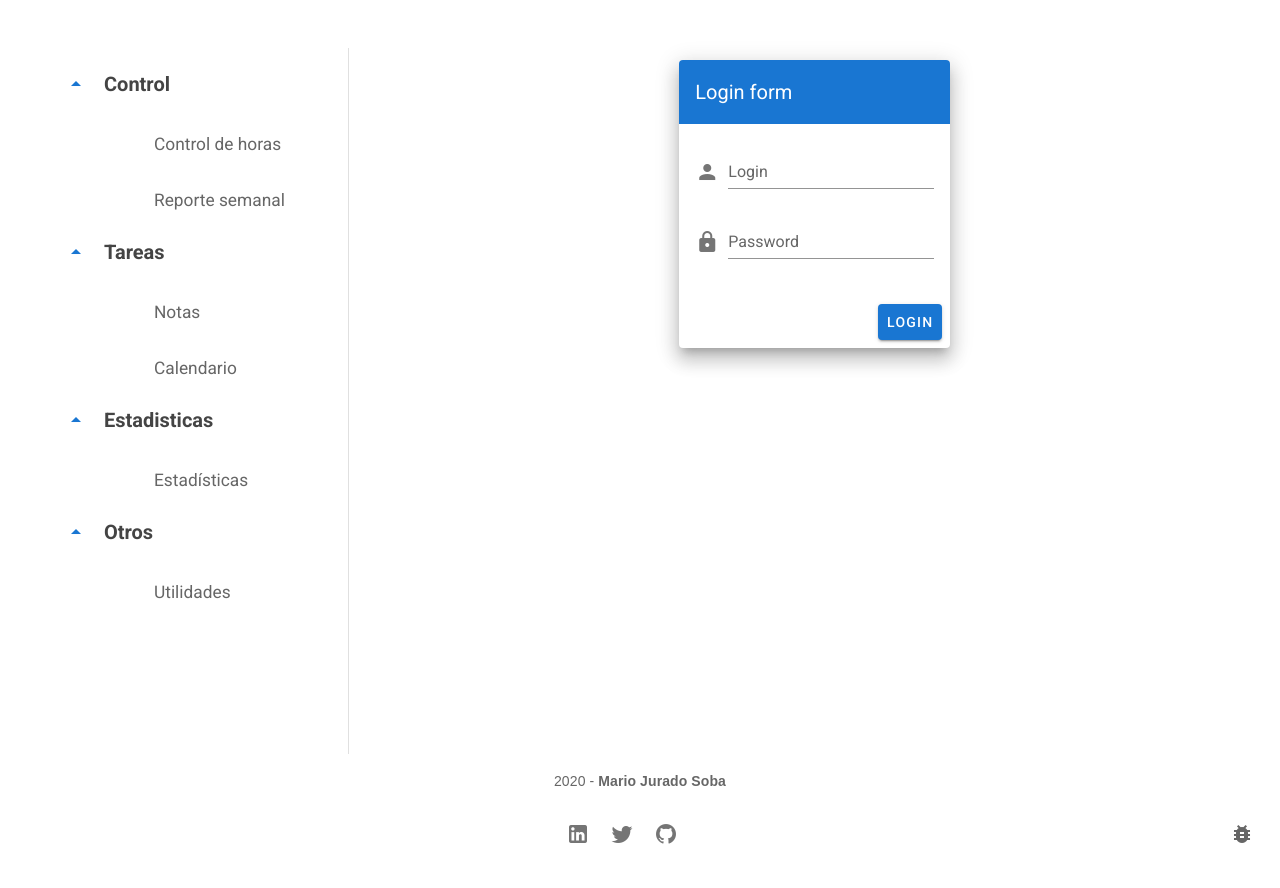
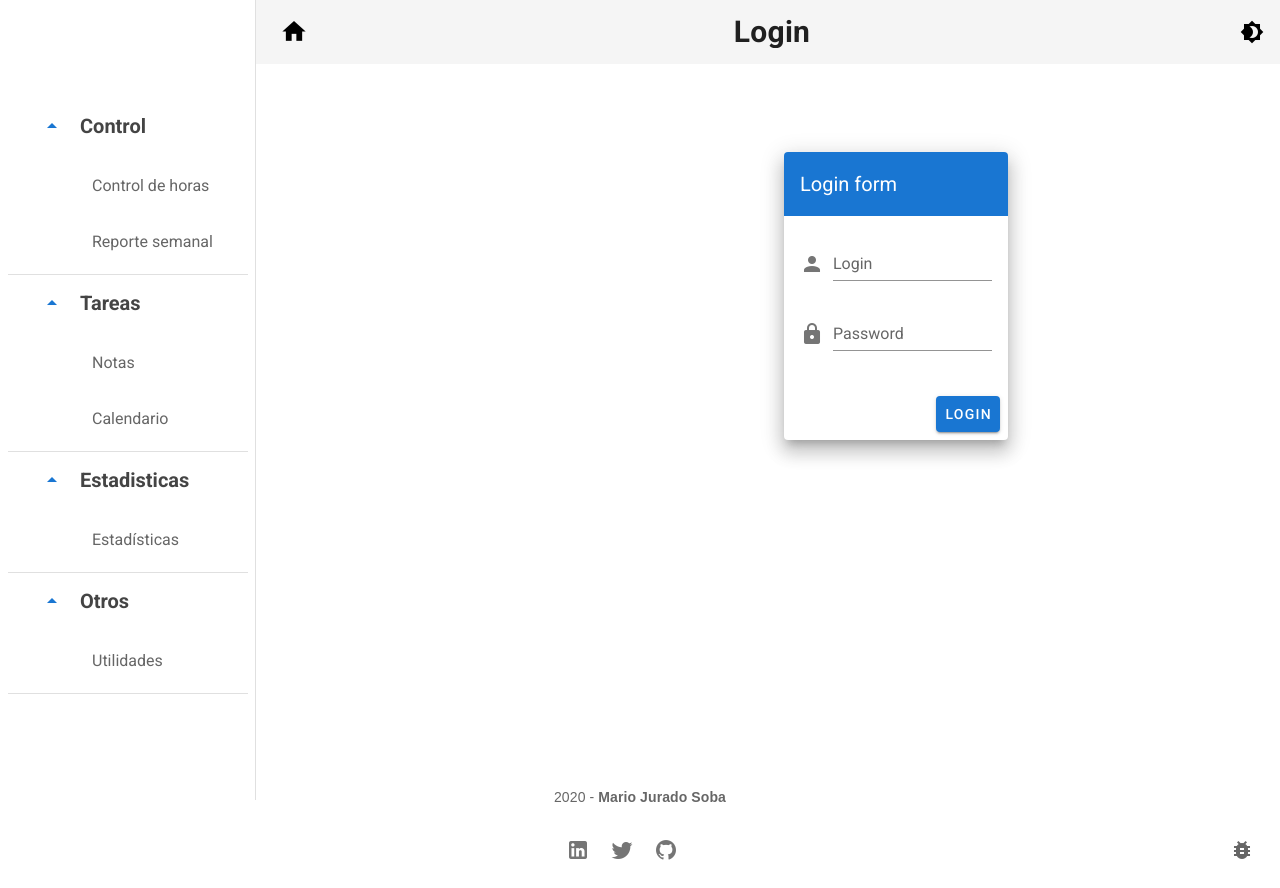
Before and after one commit to Mario2403/UtilsWeb, a Vue app in the folder front-end/: page /#/login in a window 1280 px wide. Built offline with nearby package versions, Linux system fonts and the light colour scheme.

Commit message:
Nuevo menu lateral y barra superior

```diff
--- a/front-end/src/App.vue
+++ b/front-end/src/App.vue
@@ -1,62 +1,73 @@
 <template>
-<div >
+  <div :class="$vuetify.theme.dark ? 'back-dark' : 'back-light'">
     <title>UtilsWeb</title>
     <v-container>
       <v-layout justify-center>
-                <v-flex class="">
+        <v-flex class>
+          <v-app>
+            <v-app-bar app elevation="0">
+              <router-link :to="{name: 'Home'}">
+                <v-btn icon large>
+                  <v-icon :color="darkMode ? '#FFFFFF' : '#000000' ">mdi-home</v-icon>
+                </v-btn>
+              </router-link>
+              <v-spacer />
+              <v-toolbar-title class="title">
+                <h2>{{ this.$route.name }}</h2>
+              </v-toolbar-title>
 
-    <v-app>
-      <v-container >
-        <v-row class = "d-flex" no-gutters>
-          <v-col>
-        <BarraSuperior v-if="this.$route.name != 'Login'"></BarraSuperior>
-          </v-col>
-        </v-row>
-        <v-row >
-          <v-col class="flex-grow-0 flex-shrink-0" :width="325">
+              <v-spacer />
+              <v-btn icon @click="fun()">
+                <v-icon :color="darkMode ? '#FFFFFF' : '#000000' ">mdi-brightness-4</v-icon>
+              </v-btn>
+            </v-app-bar>
             <LeftMenu v-show="true"></LeftMenu>
-          </v-col>
-          <v-col class="flex-grow-1 flex-shrink-0">
+            <v-content>
               <router-view @home="isHome = true" />
-          </v-col>
-        </v-row>
-      </v-container>
-      <Footer ></Footer>
+            </v-content>
+            <Footer></Footer>
           </v-app>
         </v-flex>
       </v-layout>
     </v-container>
-
   </div>
 </template>
 
 <script>
 import Footer from "@/components/Footer.vue";
-import BarraSuperior from "@/components/BarraSuperior.vue";
 import LeftMenu from "@/components/LeftMenu.vue";
 
 export default {
   components: {
     Footer,
-    BarraSuperior,
     LeftMenu
   },
-  data () {
+  data() {
     return {
-      isHome:false
-    }
+      isHome: false,
+      darkMode: false
+    };
   },
   methods: {
-    hola() {
-      console.log("hola");
+    fun() {
+      console.log("oscuro");
+      this.$vuetify.theme.dark = !this.$vuetify.theme.dark;
+      this.darkMode = this.$vuetify.theme.dark;
     }
   }
 };
 </script>
 
 <style scoped>
-.container{
+.container {
   max-width: 100%;
   margin-left: 0px;
 }
+
+.back-dark {
+  background-color: #121212;
+}
+.back-light {
+  background-color: white;
+}
 </style>
--- a/front-end/src/components/LeftMenu.vue
+++ b/front-end/src/components/LeftMenu.vue
@@ -1,18 +1,30 @@
 <template>
-  <div class="fill-height">
   <v-navigation-drawer
-      clipped
     v-model="drawer"
-      bottom
     permanent
     :mini-variant="false"
-      :expand-on-hover="false"
-      :width="325"
+    :expand-on-hover="true"
+    :color="$vuetify.theme.dark  ? '#232323' : '#FFFFFF'"
+    hide-overlay
+    app
   >
+    <v-img v-if="!$vuetify.theme.dark" src="../assets/Aperture-dark.png" min-height="90" contain></v-img>
+    <v-img v-if="$vuetify.theme.dark" src="../assets/Aperture-light.png" min-height="90" contain></v-img>
+
     <v-list nav>
-        <v-list-group value="false" sub-group no-action :key="group.name" v-for="group in groups">
+      <v-list-group
+        value="true"
+        sub-group
+        no-action
+        :key="group.name"
+        v-for="group in groups"
+        id="group"
+      >
         <template v-slot:activator>
-            <v-list-item-title :class="$vuetify.theme.dark  ? 'group-title-dark' : 'group-title-light' ">{{group.name}}</v-list-item-title>
+          <v-list-item-title
+            class="padd-group-item"
+            :class="$vuetify.theme.dark  ? 'group-title-dark' : 'group-title-light' "
+          >{{group.name}}</v-list-item-title>
         </template>
 
         <v-list-item
@@ -26,23 +38,23 @@
           <v-icon :color="darkMode ? '#FFFFFF' : '#666666'">{{ item.icon }}</v-icon>
 
           <v-list-item-content>
-              <v-list-item-title :class="$vuetify.theme.dark ? 'custom-item-title-dark' : 'custom-item-title-light'">{{ item.title }}</v-list-item-title>
+            <v-list-item-title
+              :class="$vuetify.theme.dark ? 'custom-item-title-dark' : 'custom-item-title-light'"
+            >{{ item.title }}</v-list-item-title>
           </v-list-item-content>
         </v-list-item>
+        <v-divider></v-divider>
       </v-list-group>
     </v-list>
   </v-navigation-drawer>
-  </div>
 </template>
 
 <script>
-
-
 export default {
   name: "LeftMenu",
   data() {
     return {
-      darkMode : true,
+      darkMode: true,
       drawer: true,
       group: null,
       expandOnHover: true,
@@ -86,7 +98,9 @@ export default {
         },
         {
           name: "Otros",
-          groupItems: [{ title: "Utilidades", icon: "mdi-ruler", route: "Utilidades" }]
+          groupItems: [
+            { title: "Utilidades", icon: "mdi-ruler", route: "Utilidades" }
+          ]
         }
       ]
     };
@@ -103,27 +117,32 @@ export default {
 .custom-item-title-light {
   color: #666666;
   margin-left: 10px;
-  font-size: 13pt;
-  font-family: "Roboto"
+  font-size: 12pt;
+  font-family: "Roboto";
 }
 
 .custom-item-title-dark {
-  color: #EEEEEE;
+  color: #eeeeee;
   margin-left: 10px;
-  font-size: 13pt;
-  font-family: "Roboto"
+  font-size: 12pt;
+  font-family: "Roboto";
 }
 .group-title-light {
   font-size: 15pt;
   color: #444444;
   font-weight: bold;
-  font-family: "Roboto"
+  font-family: "Roboto";
 }
 .group-title-dark {
   font-size: 15pt;
-  color: #DDDDDD;
+  color: #dddddd;
   font-weight: bold;
-  font-family: "Roboto"
-
+  font-family: "Roboto";
+}
+.item {
+  padding-left: 50px !important;
+}
+.logo {
+  padding-left: 15px;
 }
 </style>
--- a/front-end/src/components/popups/ModalBugForm.vue
+++ b/front-end/src/components/popups/ModalBugForm.vue
@@ -2,7 +2,7 @@
   <transition name="fade" appear>
     <div class="modal-mask">
       <div class="modal-wrapper" @click="$emit('close')">
-        <div class="modal-container" @click.stop >
+        <div :class="$vuetify.theme.dark ? 'modal-container-dark' : 'modal-container-light'" @click.stop >
           <BugForm @close="$emit('close')" ></BugForm>
         </div>
       </div>
@@ -39,11 +39,22 @@ export default {
   vertical-align: middle;
 }
 
-.modal-container {
+.modal-container-light {
   width: 50%;
   margin: 0px auto;
   padding: 20px 30px;
   background-color: #fff;
+  border-radius: 2px;
+  box-shadow: 0 2px 8px rgba(0, 0, 0, 0.33);
+  transition: all 0.3s ease;
+  font-family: Helvetica, Arial, sans-serif;
+}
+
+.modal-container-dark {
+  width: 50%;
+  margin: 0px auto;
+  padding: 20px 30px;
+  background-color: #232323;
   border-radius: 2px;
   box-shadow: 0 2px 8px rgba(0, 0, 0, 0.33);
   transition: all 0.3s ease;
```
Also changed, not shown: front-end/src/assets/Aperture-dark.png (added), front-end/src/assets/Aperture-light.png (added). Lines whose indentation alone changed are shown as unchanged.
